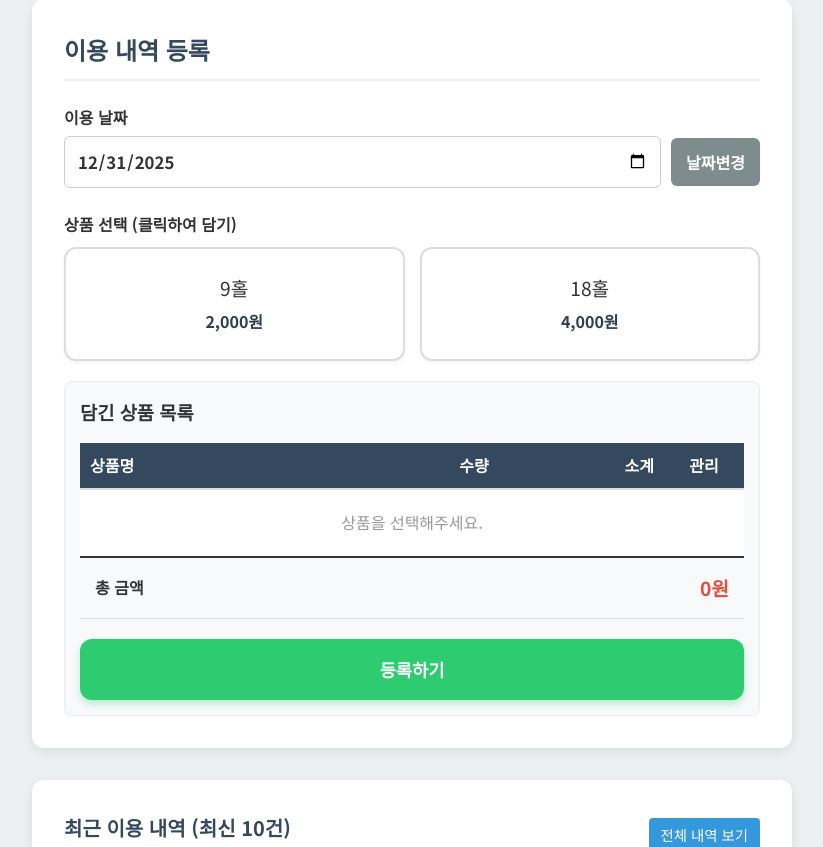
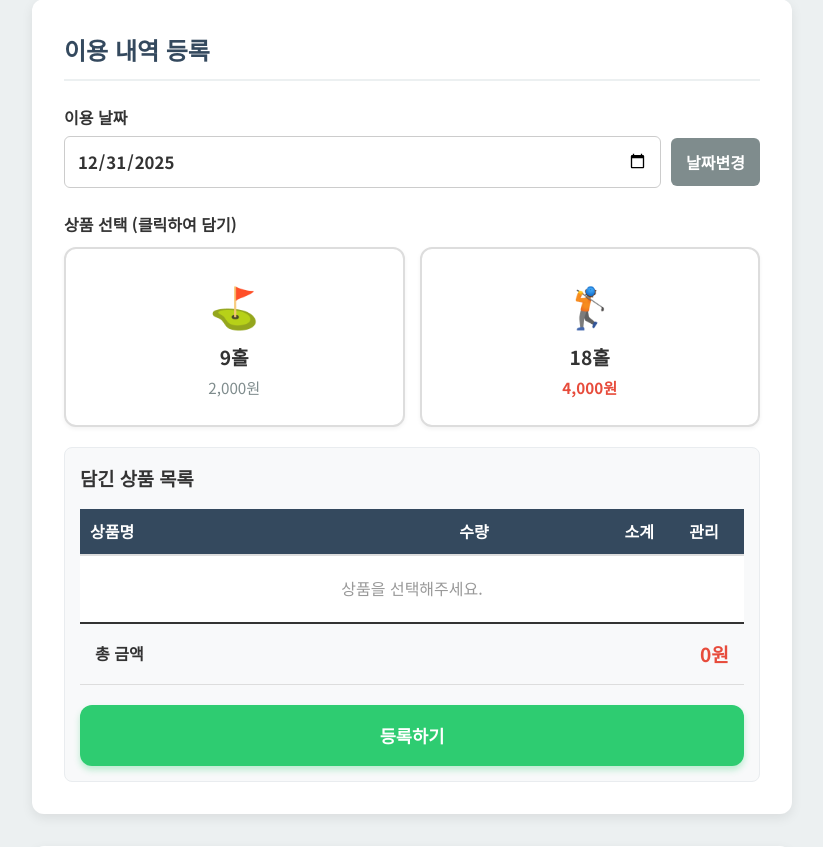
Before and after one commit to pdk3028-coder/screengolf-usage, a Flask app: page /dashboard in a window 1280 px wide. Shown: the part 188-1035 px from the top of the page, without its empty margins (228-1051 px from the left). Run offline with Flask 3, Linux system fonts and the light colour scheme; the visitor is signed in with stand-in values (Sample User, id 1); data that the repository does not hold is empty.

Commit message:
Add product emojis

```diff
--- a/templates/dashboard.html
+++ b/templates/dashboard.html
@@ -28,13 +28,15 @@
     <label style="display:block; margin-bottom:10px; font-weight:bold;">상품 선택 (클릭하여 담기)</label>
     <div style="display: flex; gap: 15px; margin-bottom: 20px;">
         <div onclick="addToCart('9홀', 2000)" class="product-btn" role="button" tabindex="0">
-            <span style="font-size: 1.2rem; display:block; margin-bottom: 5px;">9홀</span>
-            <span style="font-weight: bold; color: #2c3e50;">2,000원</span>
+            <div style="font-size: 2.5rem; margin-bottom: 5px;">⛳</div>
+            <span style="font-size: 1.2rem; display:block; margin-bottom: 2px; font-weight: bold;">9홀</span>
+            <span style="font-size: 0.95rem; color: #7f8c8d;">2,000원</span>
         </div>
 
         <div onclick="addToCart('18홀', 4000)" class="product-btn" role="button" tabindex="0">
-            <span style="font-size: 1.2rem; display:block; margin-bottom: 5px;">18홀</span>
-            <span style="font-weight: bold; color: #2c3e50;">4,000원</span>
+            <div style="font-size: 2.5rem; margin-bottom: 5px;">🏌️</div>
+            <span style="font-size: 1.2rem; display:block; margin-bottom: 2px; font-weight: bold;">18홀</span>
+            <span style="font-size: 0.95rem; color: #e74c3c; font-weight: bold;">4,000원</span>
         </div>
     </div>
 
```
